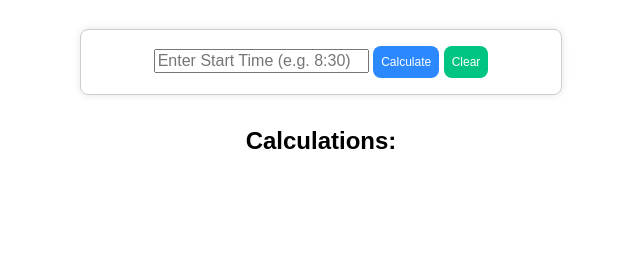
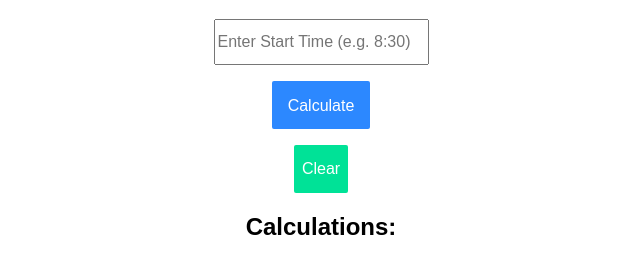
Before and after one commit to alantort10/time_to_go_home, a plain HTML site: page index.html in a window 1280 px wide. Shown: the part 61-334 px from the top of the page, without its empty margins (319-959 px from the left). Drawn offline with Linux system fonts and the light colour scheme.

Commit message:
Update styles.css

```diff
--- a/styles.css
+++ b/styles.css
@@ -1,15 +1,6 @@
 body {
   font-family: Arial, sans-serif;
   text-align: center;
-}
-
-form {
-  width: 35vw; /* use viewport width instead of fixed width */
-  margin: 4vh auto; /* use viewport height instead of fixed margin */
-  padding: 2vh; /* use viewport height instead of fixed padding */
-  border: 1px solid #ccc;
-  border-radius: 1vh; /* use viewport height instead of fixed border radius */
-  box-shadow: 0 0 1vh rgba(0, 0, 0, 0.1); /* use viewport height instead of fixed box shadow */
 }
 
 label {
@@ -18,28 +9,46 @@ label {
 }
 
 input[type="time"], input[type="number"] {
-  width: 20%; /* keep the width as a percentage */
-  height: 4vh; /* use viewport height instead of fixed height */
-  margin-bottom: 2vh; /* use viewport height instead of fixed margin */
+  width: auto; /* keep the width as a percentage */
+  height: 6vh; /* use viewport height instead of fixed height */
+  margin-bottom: 6vh; /* use viewport height instead of fixed margin */
+  border-radius: 0.25vh;
   padding: 1vh; /* use viewport height instead of fixed padding */
-  border: 1px solid #ccc;
+  border: 2px solid #ccc;
+  font-size: larger;
+}
+
+#start-time {
+  height: 5vh;
 }
 
 button {
   width: auto;
-  height: 4vh; /* use viewport height instead of fixed height */
+  height: 6vh; /* use viewport height instead of fixed height */
   background-color: #2c88ff;
   color: #fff;
-  padding: 1vh; /* use viewport height instead of fixed padding */
+  padding: 2vh; /* use viewport height instead of fixed padding */
   border: none;
-  border-radius: 1vh; /* use viewport height instead of fixed border radius */
+  border-radius: 0.25vh; /* use viewport height instead of fixed border radius */
   cursor: pointer;
-  font-size: 1.5vh; /* use viewport height instead of fixed font size */
+  font-size: 2.0vh; /* use viewport height instead of fixed font size */
+  margin-top: 4vh;
+  margin-bottom: 4vh;
+  justify-content: center;
+  align-items: center;
+  display: block;
+  margin: auto;
+}
+
+#calculate-btn {
+  margin-top: 2vh;
 }
 
 #clear-btn {
-  background-color: #00c482;
+  background-color: #00e297;
   color: #fff;
+  margin-top: 2vh;
+  padding: 1vh;
 }
 
 #clear-btn:hover {
@@ -60,18 +69,9 @@ button:hover {
   margin-top: 2vh; /* use viewport height instead of fixed margin */
 }
 
-.clock-icon {
-  font-size: 2vh; /* use viewport height instead of fixed font size */
-  margin-left: 1vh; /* use viewport height instead of fixed margin */
-  margin-right: 1vh; /* use viewport height instead of fixed margin */
-}
-
-.clock-icon::before {
-  content: "\1F552";
-}
-
 .calculations {
   font-size: 1vh; /* use viewport height instead of fixed font size */
+  text-align: center;
 }
 
 label[for="start-time"] {
```
